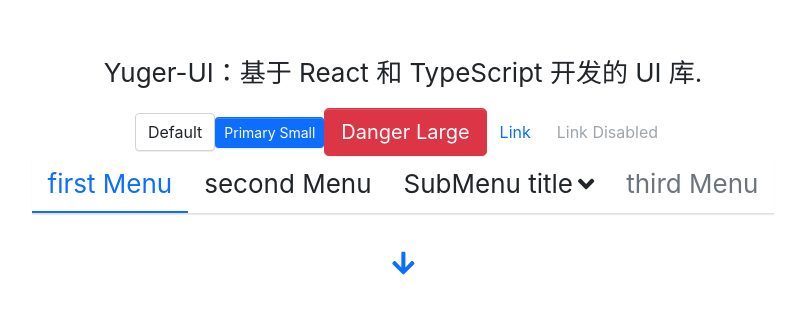
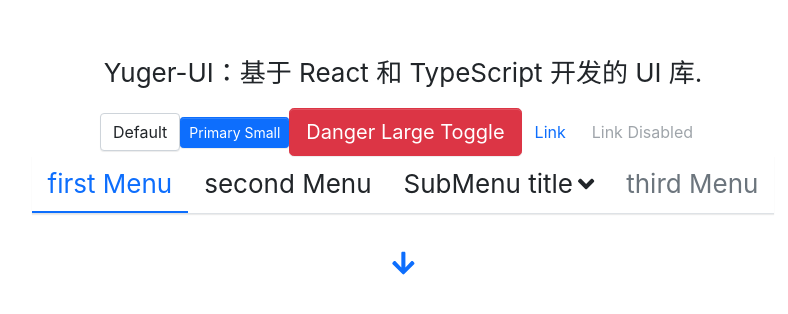
Before and after one commit to Ysom/yuger-ui, a React (Create React App) app: page / in a window 1280 px wide. Shown: the part 232-546 px from the top of the page, without its empty margins (237-1025 px from the left). Built offline with nearby package versions, Linux system fonts and the light colour scheme.

Commit message:
add: 增加 Transition 组件使用示例

```diff
--- a/src/App.tsx
+++ b/src/App.tsx
@@ -1,4 +1,4 @@
-import React from 'react';
+import React, { useState } from 'react';
 import { library } from '@fortawesome/fontawesome-svg-core';
 import { fas } from '@fortawesome/free-solid-svg-icons';
 import Button, { ButtonSize, ButtonType } from "./components/Button/button";
@@ -6,11 +6,13 @@
 import MenuItem from './components/Menu/menuItem';
 import SubMenu from './components/Menu/subMenu';
 import Icon from './components/Icon/icon';
+import Transition from './components/Transition';
 import "./App.scss";
 
 library.add(fas);
 
 function App() {
+  const [show, setShow] = useState(false);
   return (
     <div className="App">
       <header className="App-header">
@@ -20,8 +22,8 @@
           <Button btnType={ButtonType.Primary} size={ButtonSize.Small}>
             Primary Small
           </Button>
-          <Button btnType={ButtonType.Danger} size={ButtonSize.Large}>
-            Danger Large
+          <Button btnType={ButtonType.Danger} size={ButtonSize.Large} onClick={() => {setShow(!show)}}>
+            Danger Large Toggle
           </Button>
           <Button btnType={ButtonType.Link} href="https://www.baidu.com" target="_blank">
             Link
@@ -52,6 +54,14 @@
           </Menu>
           <Icon icon="arrow-down" theme="primary"/>
         </div>
+        <Transition
+          in={show}
+          timeout={300}
+          animation="zoom-in-top"
+          wrapper
+        >
+          <Button>按钮</Button>
+        </Transition>
       </header>
     </div>
   );
```
